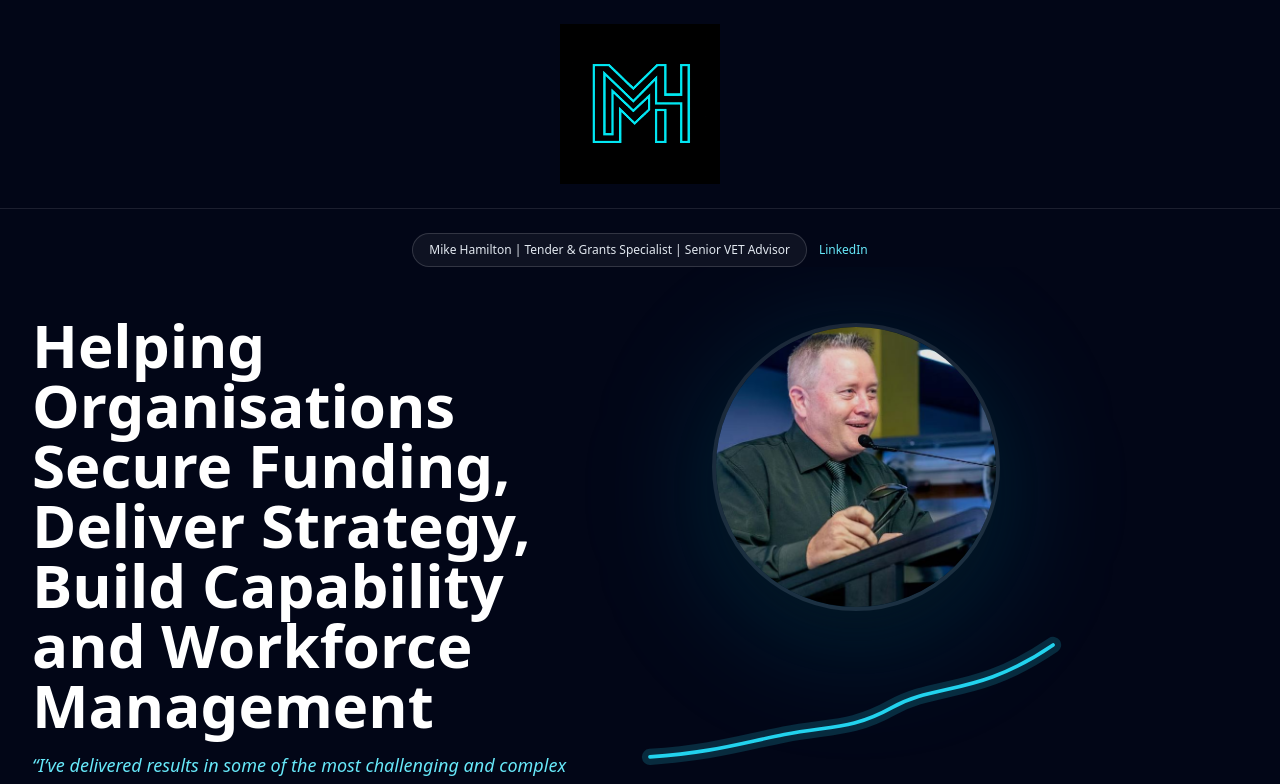
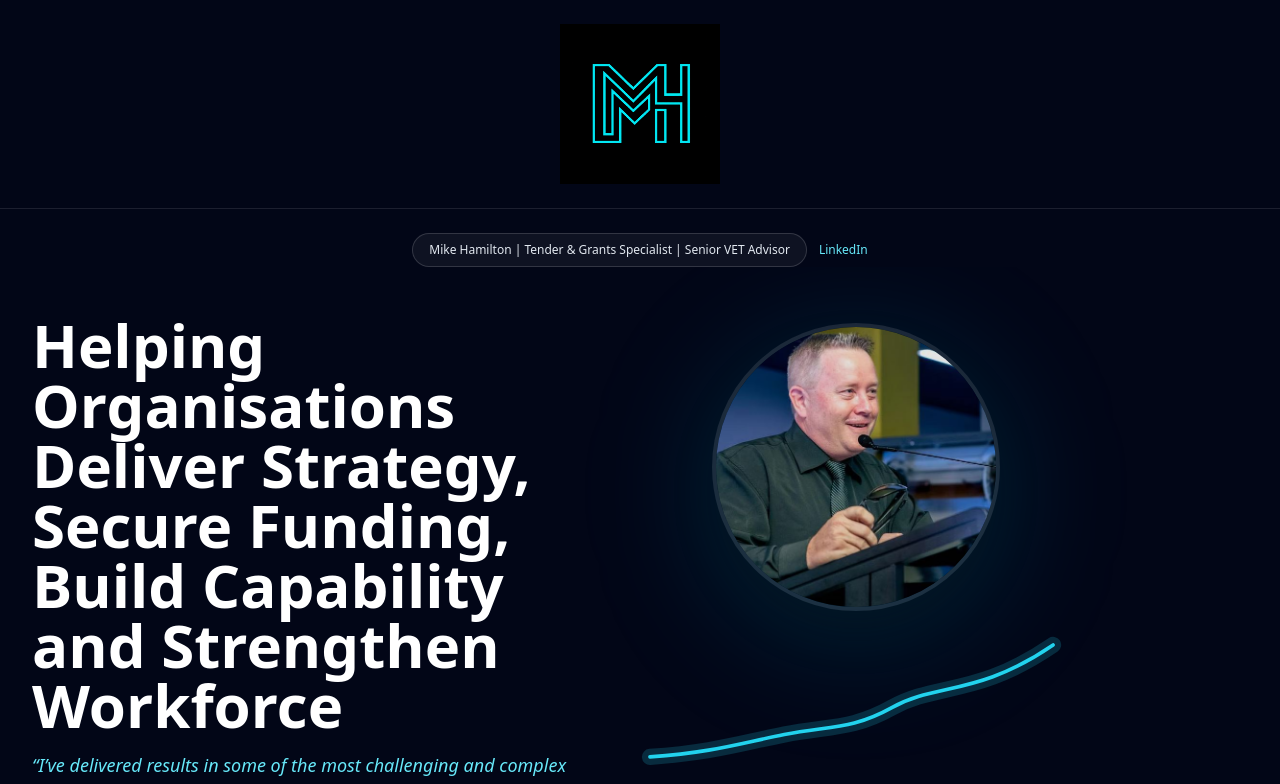
Before and after one commit to melanieorr-png/mikehamilton-site2, a React (Vite) app: page / in a window 1280 px wide. Shown: the top 784 px of the page. Built offline with nearby package versions, Linux system fonts and the light colour scheme.

Commit message:
Revise header text for clarity and impact

```diff
--- a/src/App.jsx
+++ b/src/App.jsx
@@ -79,8 +79,8 @@ export default function App() {
           <div className="grid lg:grid-cols-2 gap-8 items-start">
             <div className="max-w-2xl">
               <h1 className="text-5xl font-semibold sm:text-6xl leading-tight">
-                Helping Organisations Secure Funding, Deliver Strategy, Build Capability
-                and Workforce Management
+                Helping Organisations Deliver Strategy, Secure Funding, Build Capability
+                and Strengthen Workforce
               </h1>
 
               <p className="mt-4 text-lg italic text-cyan-300">
```
